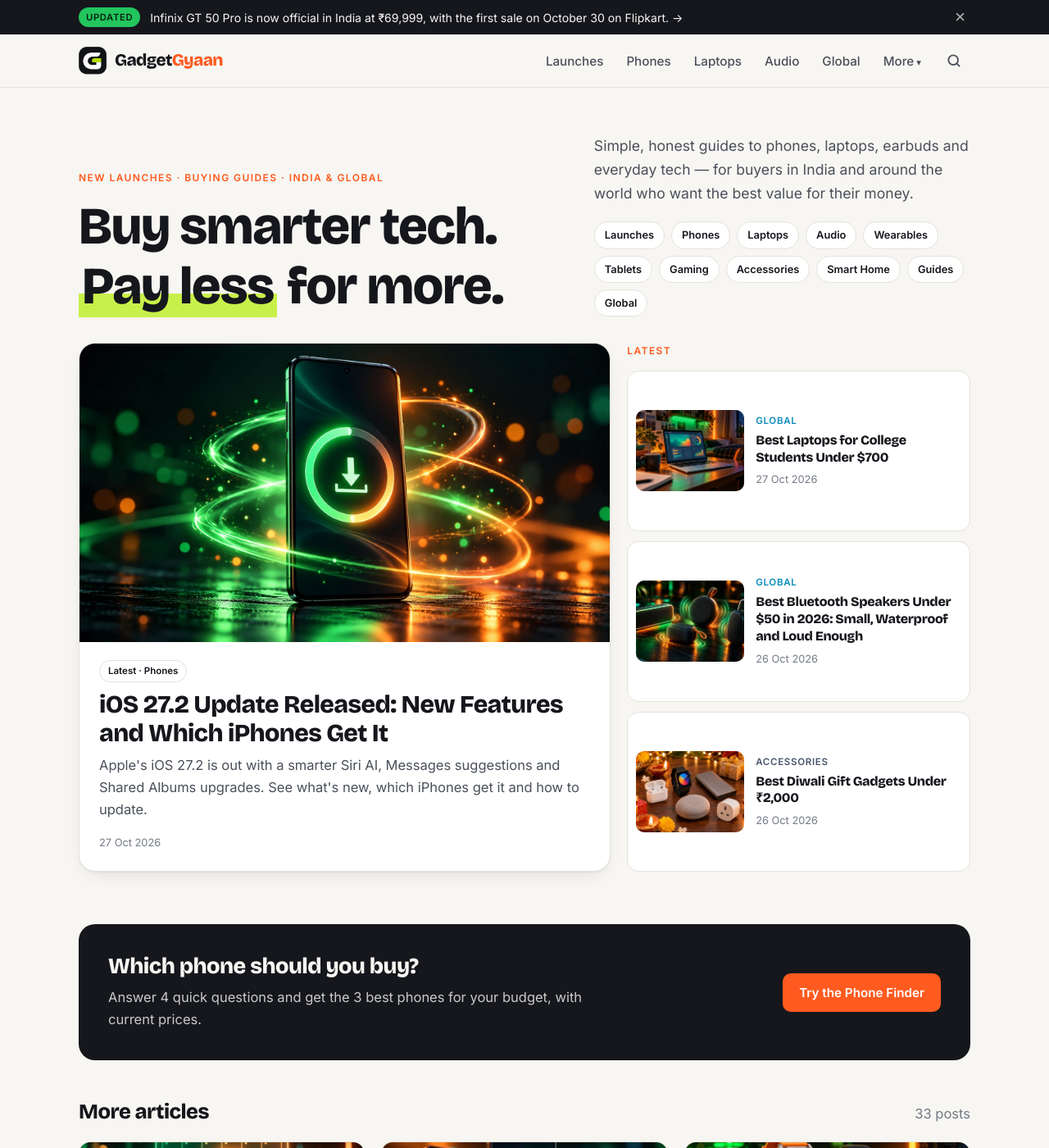
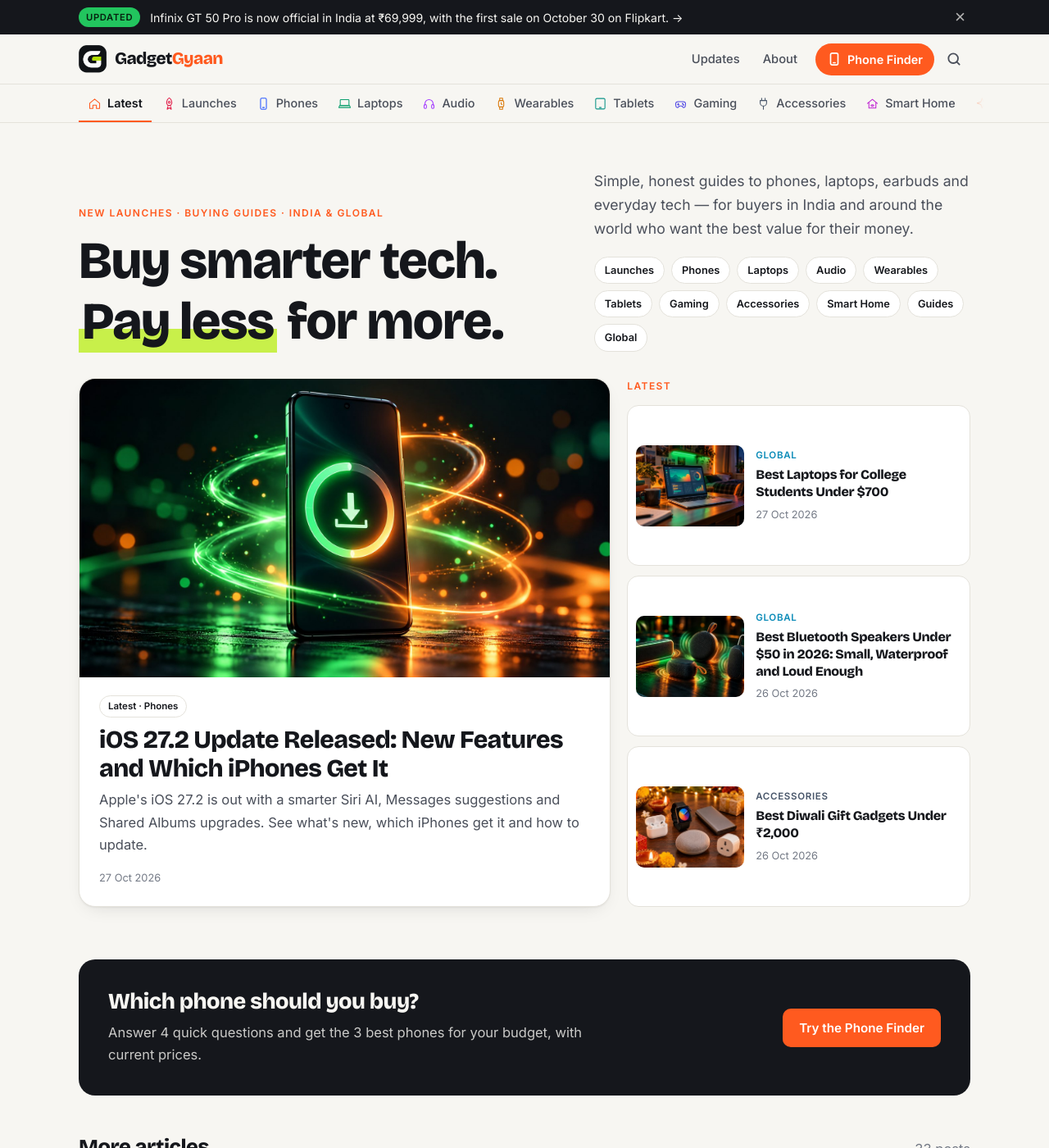
Before and after one commit to kiteksood167/kiteksood167.github.io, a Jekyll site: the page built from index.html, in a window 1280 px wide and 1400 px high. Shown: the whole window at 82% size. Built offline with Jekyll 4.4.1, drawn with Linux system fonts in a browser that asks for light colours.

Commit message:
New header: always-visible category bar with icons, Phone Finder button
Co-Authored-By: Claude Opus 5.5 <noreply@anthropic.com>
Claude-Session: https://claude.ai/code/session_01WQRPmSxMwztgHXfstCGpBN

```diff
--- a/_layouts/default.html
+++ b/_layouts/default.html
@@ -60,33 +60,36 @@
         <img class="logo-mark" src="{{ '/assets/logo-mark.png' | relative_url }}" alt="GadgetGyaan logo" width="32" height="32">
         <span>Gadget<b>Gyaan</b></span>
       </a>
-      <a class="header-search" href="{{ '/search/' | relative_url }}" aria-label="Search the blog" title="Search">
-        <svg viewBox="0 0 24 24" width="20" height="20" fill="none" stroke="currentColor" stroke-width="2.2" stroke-linecap="round" aria-hidden="true"><circle cx="11" cy="11" r="7"/><path d="m20 20-4-4"/></svg>
-      </a>
-      <input type="checkbox" id="nav-toggle" class="nav-toggle" aria-label="Open menu">
-      <label for="nav-toggle" class="nav-burger" aria-hidden="true"><span></span></label>
-      <nav class="nav">
-        {% for c in site.nav_primary %}
-        <a class="nav-main" href="{{ '/category/' | relative_url }}{{ c | slugify }}/">{{ c }}</a>
-        {% endfor %}
-        <details class="nav-more">
-          <summary>More</summary>
-          <div class="nav-more-menu">
-            {% for c in site.categories_menu %}{% unless site.nav_primary contains c %}
-            <a href="{{ '/category/' | relative_url }}{{ c | slugify }}/">{{ c }}</a>
-            {% endunless %}{% endfor %}
-            <a href="{{ '/phone-finder/' | relative_url }}">Phone Finder</a>
-            <a href="{{ '/about/' | relative_url }}">About</a>
-          </div>
-        </details>
-        {% for c in site.categories_menu %}{% unless site.nav_primary contains c %}
-        <a class="nav-extra" href="{{ '/category/' | relative_url }}{{ c | slugify }}/">{{ c }}</a>
-        {% endunless %}{% endfor %}
-        <a class="nav-extra" href="{{ '/phone-finder/' | relative_url }}">Phone Finder</a>
-        <a class="nav-extra" href="{{ '/about/' | relative_url }}">About</a>
+      <nav class="header-links" aria-label="Site">
+        <a class="hl" href="{{ '/updates/' | relative_url }}">Updates</a>
+        <a class="hl" href="{{ '/about/' | relative_url }}">About</a>
+        <a class="header-finder" href="{{ '/phone-finder/' | relative_url }}" title="Phone Finder: find the right phone for your budget">
+          <svg viewBox="0 0 24 24" width="18" height="18" fill="none" stroke="currentColor" stroke-width="2.2" stroke-linecap="round" stroke-linejoin="round" aria-hidden="true"><rect x="6" y="2.5" width="12" height="19" rx="2.5"/><path d="M10.5 18h3"/></svg>
+          <span>Phone Finder</span>
+        </a>
+        <a class="header-search" href="{{ '/search/' | relative_url }}" aria-label="Search the blog" title="Search">
+          <svg viewBox="0 0 24 24" width="20" height="20" fill="none" stroke="currentColor" stroke-width="2.2" stroke-linecap="round" aria-hidden="true"><circle cx="11" cy="11" r="7"/><path d="m20 20-4-4"/></svg>
+        </a>
       </nav>
     </div>
+    {%- assign cur_cat = page.category -%}
+    <nav class="cat-nav" aria-label="Categories">
+      <div class="wrap cat-nav-inner">
+        <a class="cat-link{% if page.url == '/' %} is-active{% endif %}" href="{{ '/' | relative_url }}"{% if page.url == '/' %} aria-current="page"{% endif %}>
+          <svg class="cat-svg" viewBox="0 0 48 48" fill="none" stroke="currentColor" stroke-width="3" stroke-linecap="round" stroke-linejoin="round" aria-hidden="true"><path d="M7 22L24 8l17 14v18H30V29H18v11H7z"/></svg><span>Latest</span>
+        </a>
+        {%- for c in site.categories_menu %}
+        <a class="cat-link cat-{{ c | slugify }}{% if cur_cat == c %} is-active{% endif %}" href="{{ '/category/' | relative_url }}{{ c | slugify }}/"{% if cur_cat == c and page.layout == 'category' %} aria-current="page"{% endif %}>{% include cat-icon.html cat=c %}<span>{{ c }}</span></a>
+        {%- endfor %}
+      </div>
+    </nav>
   </header>
+  <script>
+  (function () {
+    var a = document.querySelector('.cat-nav .is-active'), bar = document.querySelector('.cat-nav-inner');
+    if (a && bar && bar.scrollWidth > bar.clientWidth) bar.scrollLeft = a.offsetLeft - (bar.clientWidth - a.offsetWidth) / 2;
+  })();
+  </script>
 
   <main>
     {{ content }}
--- a/assets/css/style.css
+++ b/assets/css/style.css
@@ -443,3 +443,30 @@ img.logo-mark { display: block; width: 34px; height: 34px; border-radius: 0; bac
   .update-bar { background: #22262e; color: var(--ink); }
   .upd-badge { color: #4ade80; }
 }
+
+/* ---- Header v2: top row + always-visible category bar (Oct 2026) ---- */
+.header-inner { height: 60px; }
+.header-links { display: flex; align-items: center; gap: 4px; }
+.header-links .hl { text-decoration: none; color: var(--ink-2); font-weight: 500; font-size: .92rem; padding: 8px 12px; border-radius: 8px; }
+.header-links .hl:hover { background: var(--surface); color: var(--ink); }
+.header-finder { display: inline-flex; align-items: center; gap: 7px; margin-left: 6px; padding: 8px 14px; border-radius: 999px; background: var(--accent); color: var(--accent-ink); text-decoration: none; font-weight: 600; font-size: .9rem; }
+.header-finder:hover { filter: brightness(1.06); }
+.header-links .header-search { order: 0; }
+.cat-nav { border-top: 1px solid var(--line); }
+.cat-nav-inner { display: flex; gap: 2px; overflow-x: auto; scrollbar-width: none; -webkit-overflow-scrolling: touch; scroll-behavior: smooth;
+  -webkit-mask-image: linear-gradient(90deg, #000 calc(100% - 28px), transparent); mask-image: linear-gradient(90deg, #000 calc(100% - 28px), transparent); }
+.cat-nav-inner::-webkit-scrollbar { display: none; }
+.cat-link { flex: none; display: inline-flex; align-items: center; gap: 7px; padding: 11px 11px 9px; text-decoration: none; color: var(--ink-2); font-weight: 500; font-size: .9rem; border-bottom: 2px solid transparent; white-space: nowrap; }
+.cat-link .cat-svg { width: 17px; height: 17px; flex: none; color: var(--c, var(--accent)); filter: none; }
+.cat-link:hover { color: var(--ink); background: color-mix(in srgb, var(--c, var(--accent)) 8%, transparent); }
+.cat-link.is-active { color: var(--ink); font-weight: 600; border-bottom-color: var(--c, var(--accent)); }
+.cat-link:last-child { margin-right: 24px; }
+@media (max-width: 720px) {
+  .header-inner { height: 56px; }
+  .header-links .hl { display: none; }
+  .cat-link { font-size: .86rem; padding: 10px 9px 8px; }
+}
+@media (max-width: 420px) {
+  .header-finder span { display: none; }
+  .header-finder { padding: 9px; }
+}
```
